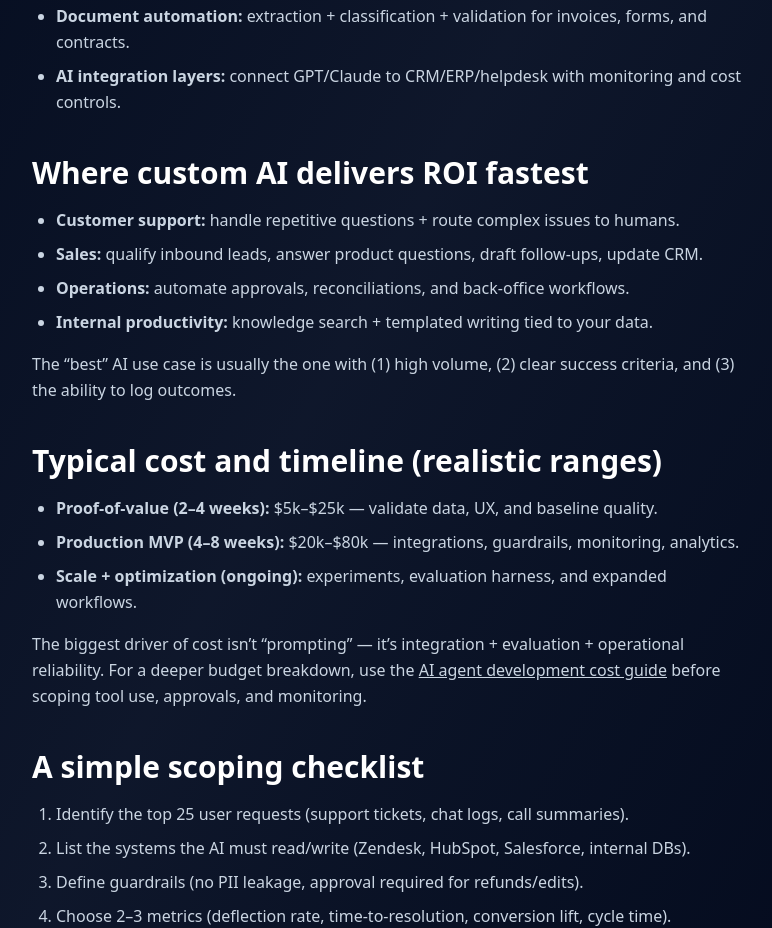
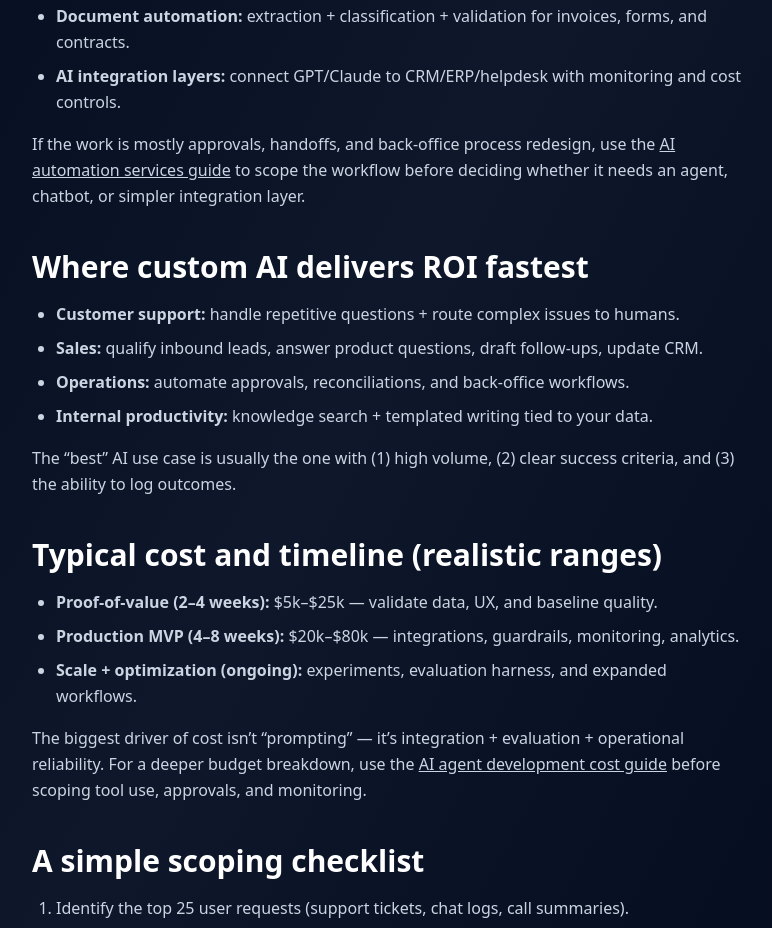
Before and after one commit to ethansure/thexu-studio, a Next.js app: page /insights/custom-ai-solutions in a window 1280 px wide. Shown: the part 940-1868 px from the top of the page, without its empty margins (248-1020 px from the left). Built offline with nearby package versions, Linux system fonts and the light colour scheme.

Commit message:
Link custom AI guide to automation services

```diff
--- a/src/app/insights/custom-ai-solutions/page.tsx
+++ b/src/app/insights/custom-ai-solutions/page.tsx
@@ -31,7 +31,7 @@ export default function PostPage() {
         description:
           'A practical guide to choosing the right custom AI solution: where AI delivers ROI, typical costs and timelines, and implementation patterns for chatbots, agents, and automation.',
         datePublished: '2026-05-11',
-        dateModified: '2026-06-30',
+        dateModified: '2026-07-07',
         inLanguage: 'en-US',
         mainEntityOfPage: {
           '@type': 'WebPage',
@@ -154,6 +154,13 @@ export default function PostPage() {
               controls.
             </li>
           </ul>
+          <p className="mt-4">
+            If the work is mostly approvals, handoffs, and back-office process redesign, use the{' '}
+            <Link className="underline hover:text-white" href="/insights/ai-automation-services">
+              AI automation services guide
+            </Link>{' '}
+            to scope the workflow before deciding whether it needs an agent, chatbot, or simpler integration layer.
+          </p>
         </Section>
 
         <Section title="Where custom AI delivers ROI fastest">
```
